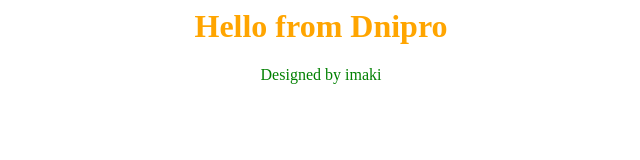
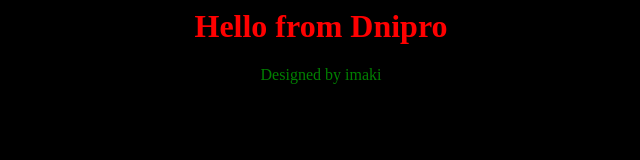
Before and after one commit to vecinomio/app-for-jenkins, a plain HTML site: page index.html in a window 1280 px wide. Shown: the whole page, without its empty margins (319-959 px from the left). Drawn offline with Linux system fonts and the light colour scheme.

Commit message:
Created jenkinsfile

```diff
--- a/index.html
+++ b/index.html
@@ -1,7 +1,7 @@
 <html>
-  <body bgcolor=white>
+  <body bgcolor=black>
     <center>
-      <h1><font color=orange>Hello from Dnipro</font></h1>
+      <h1><font color=red>Hello from Dnipro</font></h1>
       <p><font color=green>Designed by imaki</font></p>
     </center>
   </body>
```
Also changed, not shown: 1 other file.
